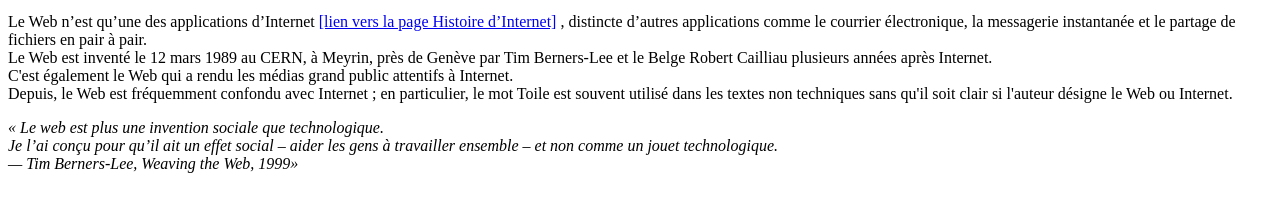
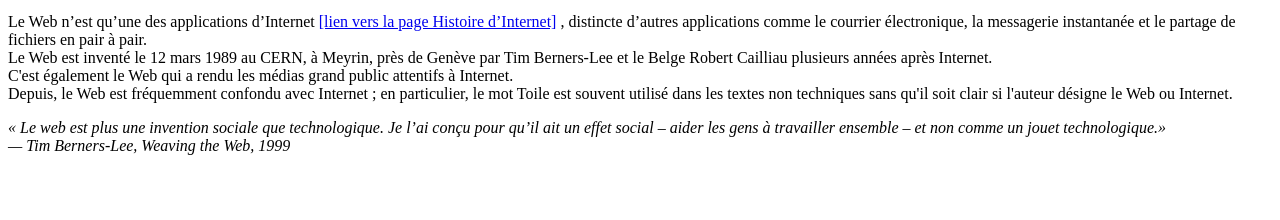
Before and after one commit to Meshak-okonda/projet1KDA, a plain HTML site: page World_Wide_Web.html in a window 1280 px wide. Shown: the part 137-357 px from the top of the page. Drawn offline with Linux system fonts and the light colour scheme.

Commit message:
Seconde et dernière version, avec toutes les améliorations!

```diff
--- a/World_Wide_Web.html
+++ b/World_Wide_Web.html
@@ -19,9 +19,9 @@
     également le Web qui a rendu les médias grand public attentifs à Internet. <br> Depuis, le Web est
     fréquemment confondu avec Internet ; en particulier, le mot Toile est souvent utilisé dans les
     textes non techniques sans qu'il soit clair si l'auteur désigne le Web ou Internet.</p>
-        <p><em> <q> Le web est plus une invention sociale que technologique. <br> Je l’ai conçu pour qu’il ait un
+        <p><em> <q> Le web est plus une invention sociale que technologique. Je l’ai conçu pour qu’il ait un
             effet social – aider les gens à travailler ensemble – et non comme un jouet
-            technologique. <br> — Tim Berners-Lee, Weaving the Web, 1999</q></em></p>
+            technologique.</q> <br> — Tim Berners-Lee, Weaving the Web, 1999</em></p>
         <br>
         <br>
     <figure>
```
Also changed, not shown: Histoire_d'Internet.html (+3 -3 lines).
